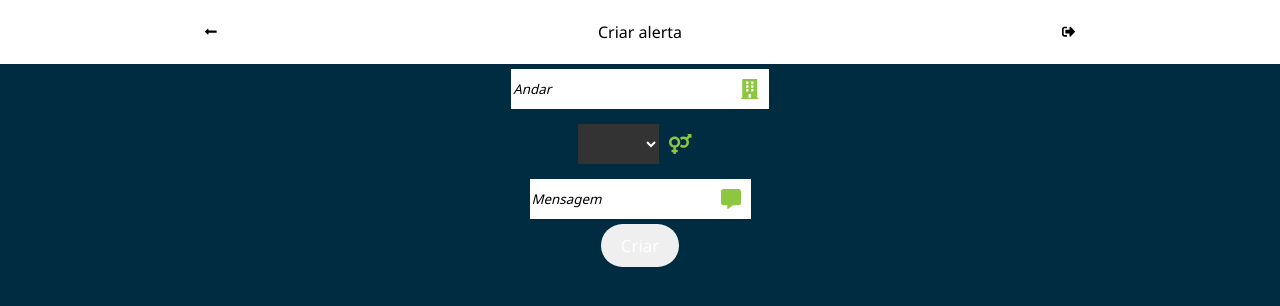
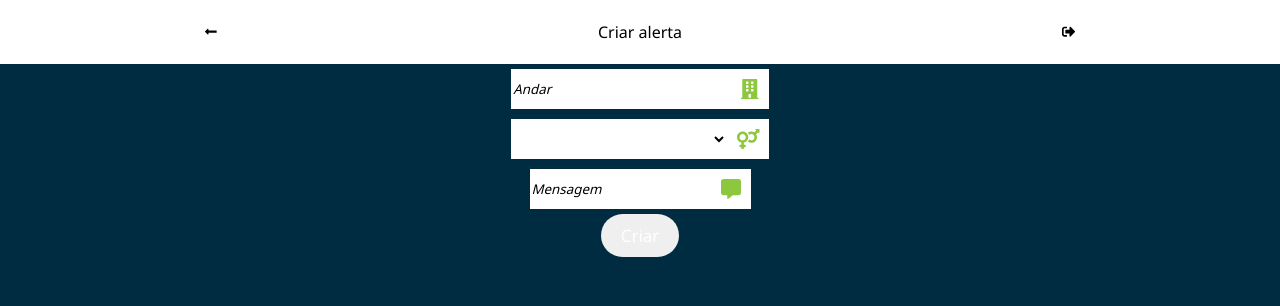
Before and after one commit to brunovnasci/facilities-helper-front, a React (Create React App) app: page /create in a window 1280 px wide. Shown: the top 306 px of the page. Built offline with nearby package versions, Linux system fonts and the light colour scheme.

Commit message:
Estilizacao da combobox foi modificada

```diff
--- a/src/components/combobox/Combox.css
+++ b/src/components/combobox/Combox.css
@@ -1,17 +1,19 @@
 .combo {
     display: flex;
     margin: 5px;
-    padding: 5px;
+    background-color: white;
 }
 
 .select{
-    background-color: #333333;
-    color: white;
+    background-color: white;
+    color: black;
+    padding: 5px;
     border: none;
+    width: 27vh;
 }
 
 .combo-item{
     border: none;
-    background-color: #333333;
-    color: white;
+    background-color: white;
+    color: black;
 }
```
